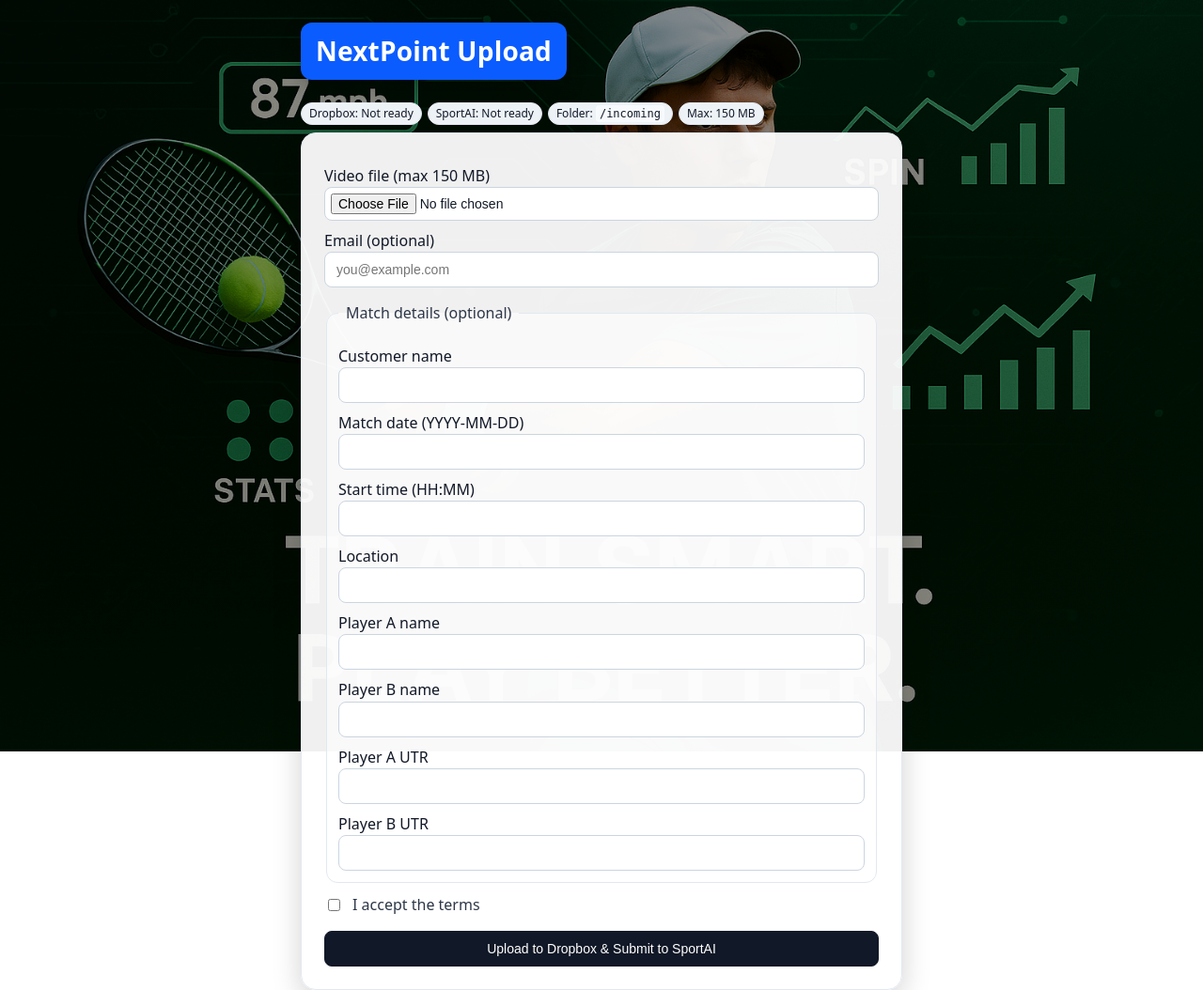
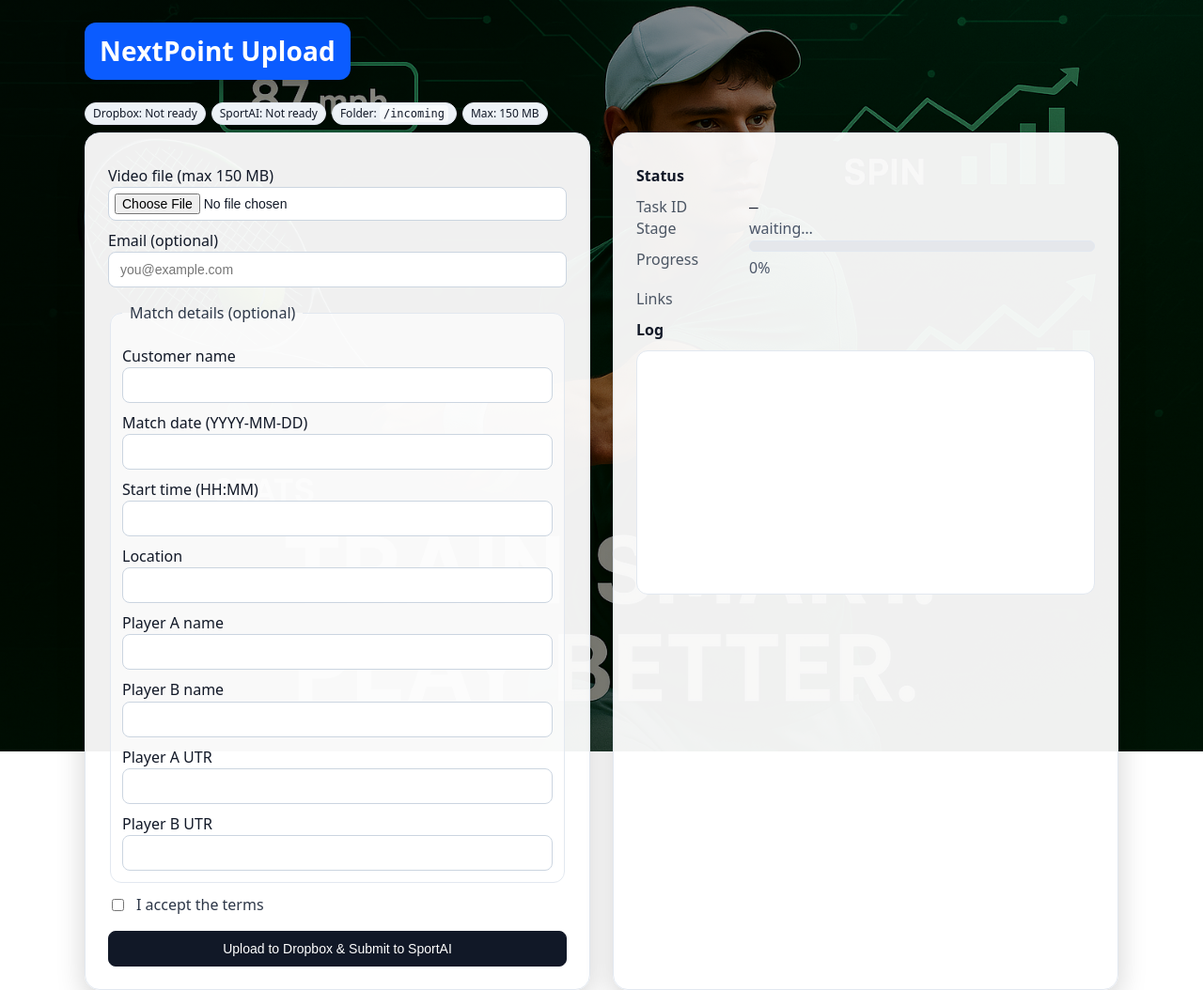
Before and after one commit to NxtPoint/webhook-server, a Flask app: page /upload/ in a window 1280 px wide. Shown: the whole page at 94% size. Run offline with Flask 3, Linux system fonts and the light colour scheme; some libraries are stand-ins or nearby versions.

Commit message:
UI: add SportAI polling (progress bar + live log)

```diff
--- a/templates/upload.html
+++ b/templates/upload.html
@@ -6,10 +6,9 @@
   <meta name="viewport" content="width=device-width, initial-scale=1"/>
 
   <style>
-    /* ===== Background image + soft overlay ===== */
+    /* ===== Background image + overlay ===== */
     body::before{
-      content:"";
-      position:fixed; inset:0;
+      content:""; position:fixed; inset:0;
       background:
         linear-gradient(to bottom, rgba(0,0,0,.45), rgba(0,0,0,.45)),
         url("{{ url_for('ui.static', filename='upload/background-clean-male-serve.jpg') }}")
@@ -21,120 +20,90 @@
     :root{
       --card-bg: rgba(255,255,255,.94);
       --border: #e2e8f0;
-      --muted: #4a5568;
       --pill-bg: #edf2f7;
       --pill-border: #e2e8f0;
       --brand: #0b5cff;
       --brand-text: #fff;
-      --maxw: 960px;
-      --safe-top: env(safe-area-inset-top, 0px);
-      --safe-side: env(safe-area-inset-left, 0px);
+      --maxw: 1100px;
     }
     *{box-sizing:border-box}
     html,body{height:100%}
     body{
-      margin:0;
-      padding: clamp(16px, 2vw, 24px);
-      padding-top: calc(var(--safe-top) + 24px);
+      margin:0; padding: clamp(16px, 2vw, 24px);
       font-family: system-ui,-apple-system,Segoe UI,Roboto,Helvetica,Arial,sans-serif;
-      color:#111827;
-      line-height:1.45;
+      color:#111827; line-height:1.45;
     }
-    .wrap{
-      max-width: var(--maxw);
-      margin: 0 auto;
-    }
+    .wrap{max-width: var(--maxw); margin:0 auto}
+    .grid{display:grid; grid-template-columns: 1fr 1fr; gap:24px}
+    @media (max-width: 980px){ .grid{grid-template-columns:1fr} }
 
-    /* ===== Brand bar ===== */
+    /* Brand */
     .brand{
-      display:inline-block;
-      background: var(--brand);
-      color: var(--brand-text);
-      padding: 10px 16px;
-      border-radius: 12px;
-      box-shadow: 0 8px 20px rgba(0,0,0,.25);
-      font-weight: 800;
-      font-size: 28px;
-      letter-spacing:.2px;
-      margin: 0 0 16px 0;            /* keep it clearly inside the frame */
+      display:inline-block; background:var(--brand); color:var(--brand-text);
+      padding:10px 16px; border-radius:12px; box-shadow:0 8px 20px rgba(0,0,0,.25);
+      font-weight:800; font-size:28px; letter-spacing:.2px; margin:0 0 16px 0;
     }
 
     /* Status pills */
     .row{margin:8px 0}
-    .pills{
-      display:flex; flex-wrap:wrap; gap:6px;
-    }
+    .pills{display:flex; flex-wrap:wrap; gap:6px}
     .pill{
-      background:var(--pill-bg);
-      border:1px solid var(--pill-border);
-      border-radius:12px;
-      padding:2px 8px;
-      font-size:12px;
+      background:var(--pill-bg); border:1px solid var(--pill-border);
+      border-radius:12px; padding:2px 8px; font-size:12px;
     }
     code{background:#f7fafc; padding:2px 4px; border-radius:4px}
 
     /* Card */
     .card{
-      margin-top: 8px;
-      background:var(--card-bg);
-      padding: clamp(16px, 2.5vw, 24px);
-      border:1px solid var(--border);
-      border-radius:16px;
+      background:var(--card-bg); padding: clamp(16px, 2.5vw, 24px);
+      border:1px solid var(--border); border-radius:16px;
       box-shadow:0 10px 30px rgba(0,0,0,.18);
-      max-width: 640px;
     }
 
     /* Form controls */
     label{display:block; margin-top:10px}
     input,button{
-      width:100%;
-      padding:10px 12px;
-      border:1px solid #cbd5e0;
-      border-radius:8px;
-      font-size:14px;
-      background:#fff;
+      width:100%; padding:10px 12px; border:1px solid #cbd5e0; border-radius:8px;
+      font-size:14px; background:#fff;
     }
     input[type="file"]{padding:6px}
-
     fieldset{
-      border:1px solid var(--border);
-      border-radius:12px;
-      padding:12px;
-      margin-top:16px;
+      border:1px solid var(--border); border-radius:12px; padding:12px; margin-top:16px;
       background:rgba(255,255,255,.6);
     }
     legend{padding:0 8px; color:#2d3748}
-
     .terms{display:flex; align-items:center; gap:10px; margin-top:12px; color:#2d3748}
     .terms input{width:auto}
+    button{
+      margin-top:16px; cursor:pointer; background:#111827; color:#fff; border-color:#111827;
+      transition: filter .15s, transform .03s;
+    }
+    button:hover{filter:brightness(1.08)} button:active{transform:translateY(1px)}
+    button[disabled]{opacity:.6; cursor:not-allowed}
 
-    button{
-      margin-top:16px;
-      cursor:pointer;
-      background:#111827; color:#fff; border-color:#111827;
-      transition: filter .15s ease-in-out, transform .03s ease-in-out;
+    /* Right column: progress + logs */
+    .status-card .row{margin:10px 0}
+    .mono{font-family: ui-monospace, SFMono-Regular, Menlo, Consolas, monospace}
+    .muted{color:#4a5568}
+    .progress{
+      height:12px; background:#e5e7eb; border-radius:999px; overflow:hidden; border:1px solid #e2e8f0;
     }
-    button:hover{filter:brightness(1.08)}
-    button:active{transform: translateY(1px)}
-
-    /* Center the form column while letting brand/pills breathe on wide screens */
-    .grid{
-      display:grid;
-      grid-template-columns: 1fr minmax(0, 640px) 1fr;
-      gap: 24px;
-      align-items:start;
+    .progress > div{
+      height:100%; width:0%; background:#0ea5e9; transition:width .3s ease; /* cyan */
     }
-    .col{grid-column: 2}
-    @media (max-width: 860px){
-      .grid{grid-template-columns: 1fr}
-      .col{grid-column: 1}
+    .log{
+      border:1px solid var(--border); border-radius:12px; padding:10px; background:#fff;
+      height: 260px; overflow:auto; font-size:12px;
     }
+    .kv{display:flex; gap:10px; align-items:center; flex-wrap:wrap}
+    .kv .k{width:110px; color:#4b5563}
+    .kv .v{flex:1}
+    .ok{color:#047857} .warn{color:#b45309} .err{color:#b91c1c}
+    a.btn{display:inline-block; padding:6px 10px; border:1px solid #cbd5e0; border-radius:8px; text-decoration:none}
   </style>
 </head>
 <body>
   <div class="wrap">
-    <div class="grid">
-      <div class="col">
     <div class="brand">NextPoint Upload</div>
 
     <div class="row pills">
@@ -144,8 +113,10 @@
       <span class="pill">Max: {{ max_upload_mb }} MB</span>
     </div>
 
+    <div class="grid">
+      <!-- Left: form -->
       <div class="card">
-          <form method="post" action="/upload/api/upload" enctype="multipart/form-data">
+        <form id="uploadForm" method="post" action="/upload/api/upload" enctype="multipart/form-data">
           <label>Video file (max {{ max_upload_mb }} MB)
             <input type="file" name="file" accept="video/*" required />
           </label>
@@ -171,11 +142,149 @@
             <span>I accept the terms</span>
           </label>
 
-            <button type="submit">Upload to Dropbox &amp; Submit to SportAI</button>
+          <button id="submitBtn" type="submit">Upload to Dropbox &amp; Submit to SportAI</button>
         </form>
+      </div>
+
+      <!-- Right: live status -->
+      <div class="card status-card">
+        <div class="row"><strong>Status</strong></div>
+
+        <div class="kv"><div class="k">Task ID</div><div class="v mono" id="taskId">—</div></div>
+        <div class="kv"><div class="k">Stage</div><div class="v" id="stage"><span class="muted">waiting…</span></div></div>
+        <div class="kv"><div class="k">Progress</div>
+          <div class="v">
+            <div class="progress"><div id="bar"></div></div>
+            <div class="muted" id="pct" style="margin-top:6px">0%</div>
+          </div>
+        </div>
+        <div class="row kv">
+          <div class="k">Links</div>
+          <div class="v" id="links"></div>
+        </div>
+
+        <div class="row"><strong>Log</strong></div>
+        <div class="log mono" id="log"></div>
       </div>
     </div>
   </div>
-  </div>
+
+  <script>
+    const form  = document.getElementById('uploadForm');
+    const btn   = document.getElementById('submitBtn');
+    const logEl = document.getElementById('log');
+    const bar   = document.getElementById('bar');
+    const pct   = document.getElementById('pct');
+    const stage = document.getElementById('stage');
+    const task  = document.getElementById('taskId');
+    const links = document.getElementById('links');
+
+    let pollTimer = null;
+
+    function logLine(text, cls){
+      const d = document.createElement('div');
+      if (cls) d.className = cls;
+      d.textContent = `${new Date().toLocaleTimeString()}  ${text}`;
+      logEl.appendChild(d);
+      logEl.scrollTop = logEl.scrollHeight;
+    }
+
+    function setProgress(p){
+      const v = Math.max(0, Math.min(100, Math.round(p || 0)));
+      bar.style.width = v + '%';
+      pct.textContent = v + '%';
+    }
+
+    function setStage(s){ stage.textContent = s || '—'; }
+
+    function linkify(url, text){
+      const a = document.createElement('a');
+      a.href = url; a.textContent = text || url; a.className = 'btn'; a.target = '_blank'; rel="noopener";
+      return a;
+    }
+
+    async function pollStatus(taskId){
+      if (!taskId) return;
+      clearTimeout(pollTimer);
+      try {
+        const r = await fetch(`/upload/api/task-status?task_id=${encodeURIComponent(taskId)}`);
+        const j = await r.json();
+        if (!j.ok){
+          logLine(`status error: ${j.error || r.status}`, 'err');
+          pollTimer = setTimeout(() => pollStatus(taskId), 3000);
+          return;
+        }
+        // Stage / progress
+        const st = (j.status || j.data?.task_status || '').toString();
+        setStage(st);
+        const p = Number(j.data?.task_progress ?? j.total_subtask_progress ?? 0);
+        setProgress(p);
+
+        // Subtasks (if any)
+        const subtasks = j.data?.subtask_progress || {};
+        for (const [k,v] of Object.entries(subtasks)){
+          logLine(`${k}: ${v}%`);
+        }
+
+        // Links (result/share) if present
+        links.innerHTML = '';
+        if (j.result_url){
+          links.appendChild(linkify(j.result_url, 'Result JSON'));
+        }
+        // keep a self link to raw status
+        links.appendChild(linkify(`/upload/api/task-status?task_id=${encodeURIComponent(taskId)}`, 'Raw status'));
+
+        // Terminal?
+        const done = ['completed','done','success','succeeded'].includes(st.toLowerCase());
+        const failed = ['failed','error','cancelled','canceled'].includes(st.toLowerCase());
+        if (done){
+          logLine('analysis complete ✓', 'ok');
+          setProgress(100);
+          btn.disabled = false;
+          return;
+        }
+        if (failed){
+          logLine(`analysis failed: ${st}`, 'err');
+          btn.disabled = false;
+          return;
+        }
+        pollTimer = setTimeout(() => pollStatus(taskId), 3000);
+      } catch(err){
+        logLine(`status exception: ${err}`, 'err');
+        pollTimer = setTimeout(() => pollStatus(taskId), 4000);
+      }
+    }
+
+    form.addEventListener('submit', async (e) => {
+      e.preventDefault();
+      btn.disabled = true;
+      logEl.innerHTML = '';
+      links.innerHTML = '';
+      setProgress(0); setStage('uploading…'); task.textContent = '—';
+      try {
+        const fd = new FormData(form);
+        logLine('uploading to Dropbox…');
+        const r = await fetch('/upload/api/upload', { method:'POST', body: fd });
+        const j = await r.json();
+        if (!j.ok){
+          logLine(`upload failed: ${j.error || r.status}`, 'err');
+          btn.disabled = false;
+          return;
+        }
+        // Show IDs/links
+        task.textContent = j.task_id || '—';
+        links.appendChild(linkify(j.share_url, 'Dropbox share'));
+        if (j.video_url) links.appendChild(linkify(j.video_url, 'Direct video'));
+        logLine(`uploaded ${j.upload?.name} (${j.upload?.size || 0} bytes)`, 'ok');
+        logLine(`task ${j.task_id} submitted to SportAI…`);
+        setStage('queued');
+        setProgress(1);
+        pollStatus(j.task_id);
+      } catch(err){
+        logLine(`submit exception: ${err}`, 'err');
+        btn.disabled = false;
+      }
+    });
+  </script>
 </body>
 </html>
```
Lines whose indentation alone changed are shown as unchanged.
